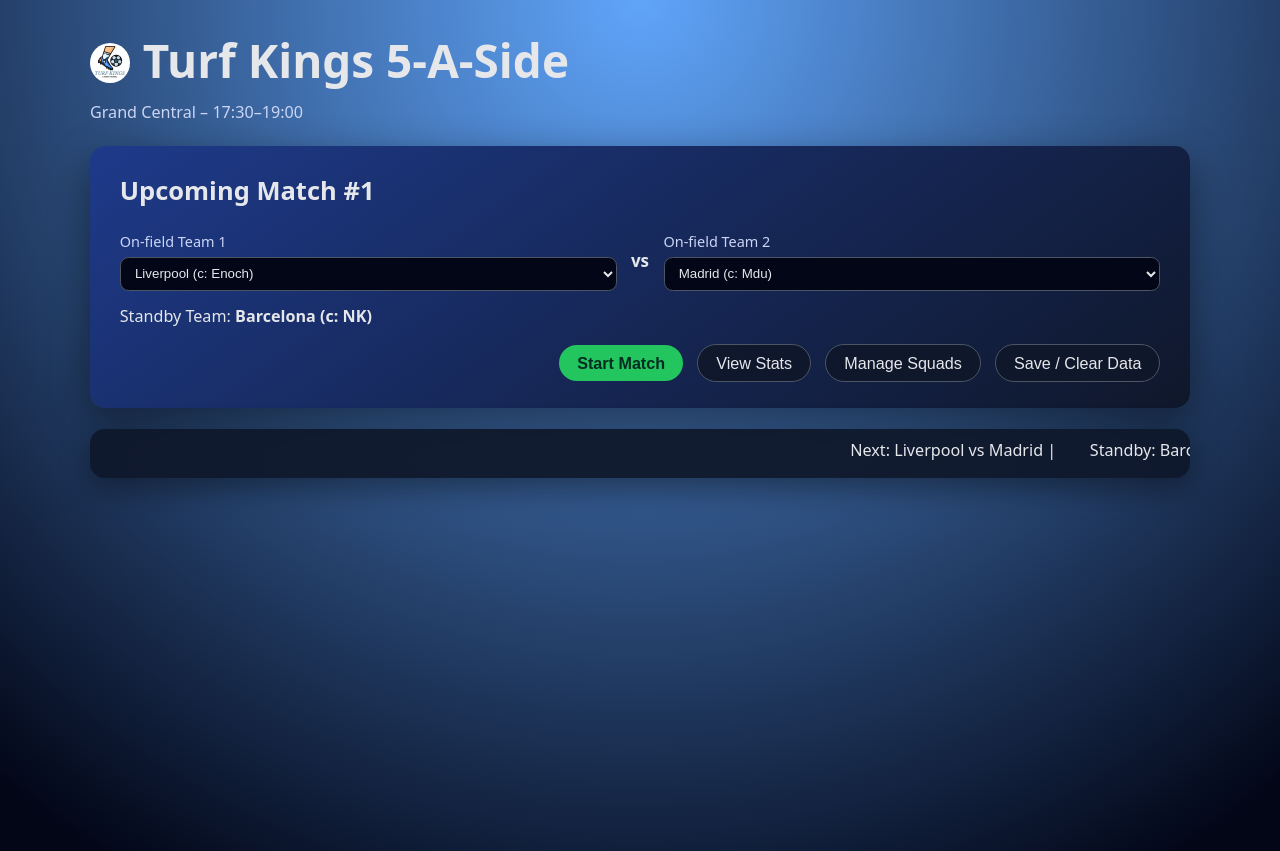
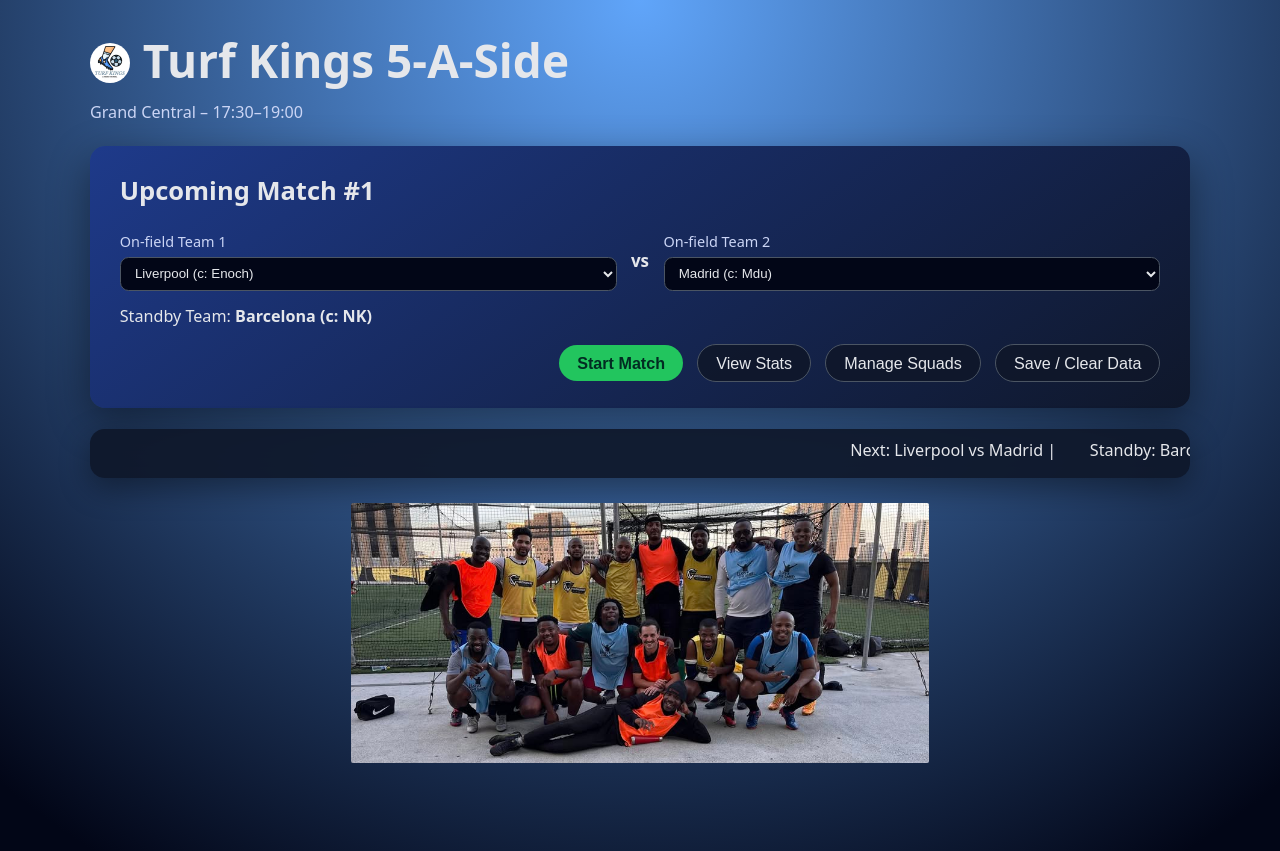
Before and after one commit to NkululekoMemela/turfkings-5aside, a React (Vite) app: page / in a window 1280 px wide. Built offline with nearby package versions, Linux system fonts and the light colour scheme.

Commit message:
added team photo

```diff
--- a/src/pages/LandingPage.jsx
+++ b/src/pages/LandingPage.jsx
@@ -3,6 +3,7 @@
 import React, { useState } from "react";
 import { getTeamById } from "../core/teams.js";
 import TurfKingsLogo from "../assets/TurfKings_logo.jpg";
+import TurfKingsTeam from "../assets/TurfKings.jpg"; // 👈 new import
 
 const CAPTAIN_CODES = ["11", "22", "3333"]; // any captain can approve pairing override
 
@@ -51,7 +52,7 @@ export function LandingPage({
     ribbonText += " \u00A0\u00A0\u00A0\u00A0\u00A0\u00A0  •  No results yet – first game incoming!";
   }
 
-  // 🔥 New: Top scorer segment (if available in streaks)
+  // Top scorer segment (if available)
   const topScorer = streaks?.topScorer;
   if (topScorer) {
     const topScorerName = topScorer.name || topScorer.playerName;
@@ -198,6 +199,15 @@ export function LandingPage({
         </div>
       </section>
 
+      {/* 👇 New team picture section */}
+      <section className="team-photo">
+        <img
+          src={TurfKingsTeam}
+          alt="Turf Kings squad"
+          className="team-photo-img"
+        />
+      </section>
+
       {showPairingModal && (
         <div className="modal-backdrop">
           <div className="modal">
--- a/src/styles/global.css
+++ b/src/styles/global.css
@@ -185,7 +185,24 @@
     background: rgba(0, 0, 0, 0.25);
     border-radius: 999px;
     padding: 0.35rem 0.75rem;
+
+    margin-top: 1rem;
+    margin-bottom: 1.5rem; /* 👈 space below the ribbon */
   }
+
+  .team-photo {
+    display: flex;
+    justify-content: center;   /* center horizontally */
+    margin: 0 1rem 1.5rem;     /* left/right + bottom spacing */
+  }
+
+  .team-photo-img {
+    max-width: 100%;            /* don’t touch screen edges */
+    max-height: 260px;         /* adjust up/down to taste */
+    border-radius: 2px;
+    object-fit: cover;
+  }
+
 
   /* Moving content inside the ticker */
   .ticker-inner {
```
Also changed, not shown: src/assets/TurfKings.jpg (added).
